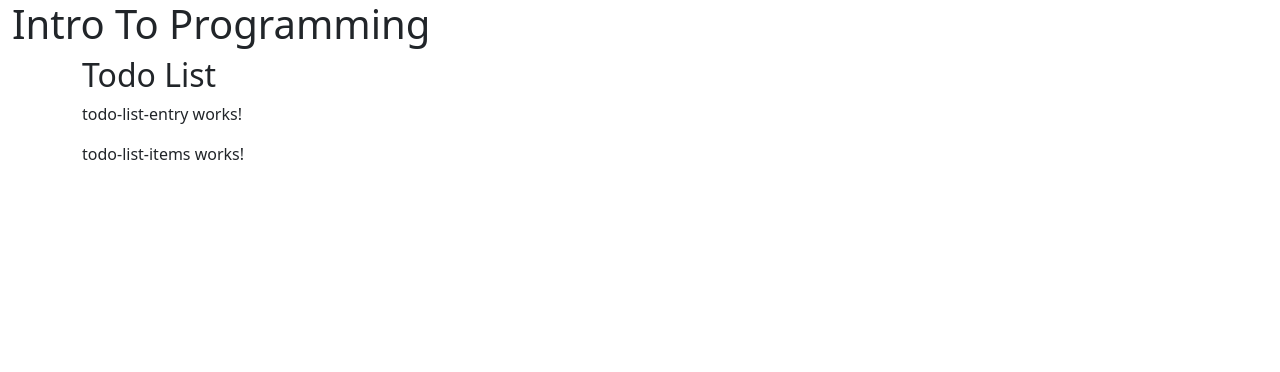
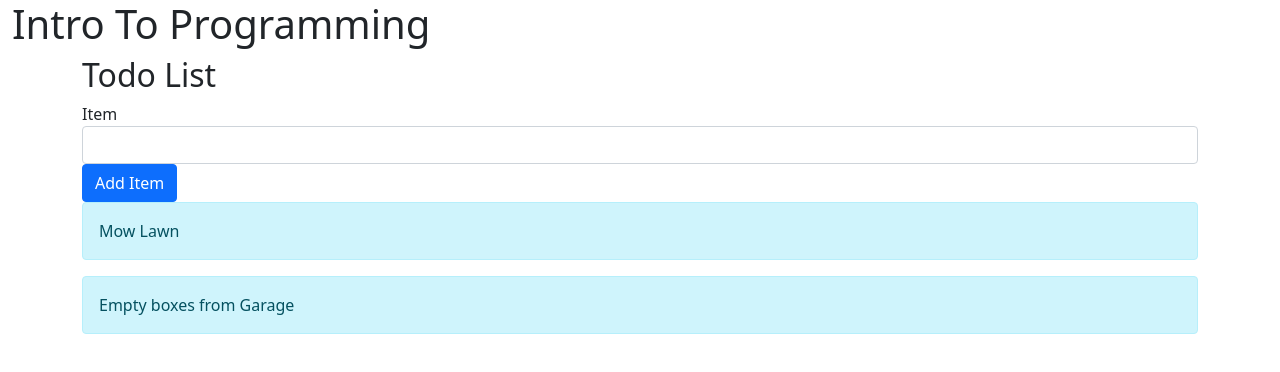
Before and after one commit to RKochenderfer/frontend-august-2021, an Angular app: page / in a window 1280 px wide. Shown: the top 372 px of the page. Built offline with nearby package versions, Linux system fonts and the light colour scheme.

Commit message:
done with prototype

```diff
--- a/src/app/app.module.ts
+++ b/src/app/app.module.ts
@@ -6,7 +6,7 @@ import { AppComponent } from './app.component';
 import { TodoListComponent } from './components/todo-list/todo-list.component';
 import { TodoListEntryComponent } from './components/todo-list-entry/todo-list-entry.component';
 import { TodoListItemsComponent } from './components/todo-list-items/todo-list-items.component';
-
+import { ReactiveFormsModule } from "@angular/forms";
 @NgModule({
   declarations: [
     AppComponent,
@@ -16,7 +16,8 @@ import { TodoListItemsComponent } from './components/todo-list-items/todo-list-i
   ],
   imports: [
     BrowserModule,
-    AppRoutingModule
+    AppRoutingModule,
+    ReactiveFormsModule
   ],
   providers: [],
   bootstrap: [AppComponent]
--- a/src/app/components/todo-list-entry/todo-list-entry.component.html
+++ b/src/app/components/todo-list-entry/todo-list-entry.component.html
@@ -1 +1,12 @@
-<p>todo-list-entry works!</p>
+<form [formGroup]="form"
+      (ngSubmit)="addItem()">
+  <div class="form-group">
+    <label for="item">Item</label>
+    <input type="text"
+           id="item"
+           formControlName="item"
+           class="form-control">
+  </div>
+  <button type="submit"
+          class="btn btn-primary">Add Item</button>
+</form>
--- a/src/app/components/todo-list-entry/todo-list-entry.component.ts
+++ b/src/app/components/todo-list-entry/todo-list-entry.component.ts
@@ -1,4 +1,7 @@
-import { Component, OnInit } from '@angular/core';
+import { Component, OnInit } from "@angular/core";
+import { FormBuilder, FormGroup } from "@angular/forms";
+
+
 
 @Component({
   selector: 'app-todo-list-entry',
@@ -7,9 +10,19 @@ import { Component, OnInit } from '@angular/core';
 })
 export class TodoListEntryComponent implements OnInit {
 
-  constructor() { }
+
+  form!: FormGroup;
+
+  constructor(private formBuilder: FormBuilder) { }
 
   ngOnInit(): void {
+    this.form = this.formBuilder.group({
+      item: ['']
+    });
+  }
+
+  addItem() {
+    console.log(this.form.value);
   }
 
 }
--- a/src/app/components/todo-list-items/todo-list-items.component.html
+++ b/src/app/components/todo-list-items/todo-list-items.component.html
@@ -1 +1,5 @@
-<p>todo-list-items works!</p>
+<ul class="list-unstyled">
+  <li class="alert alert-info"
+      *ngFor="let item of items"><span>{{ item.description }}</span></li>
+
+</ul>
--- a/src/app/components/todo-list-items/todo-list-items.component.ts
+++ b/src/app/components/todo-list-items/todo-list-items.component.ts
@@ -7,9 +7,17 @@ import { Component, OnInit } from '@angular/core';
 })
 export class TodoListItemsComponent implements OnInit {
 
+  items: TodoItemModel[] = [
+    { description: 'Mow Lawn' },
+    { description: 'Empty boxes from Garage' }
+  ];
   constructor() { }
 
   ngOnInit(): void {
   }
 
 }
+
+interface TodoItemModel {
+  description: string;
+}
```
